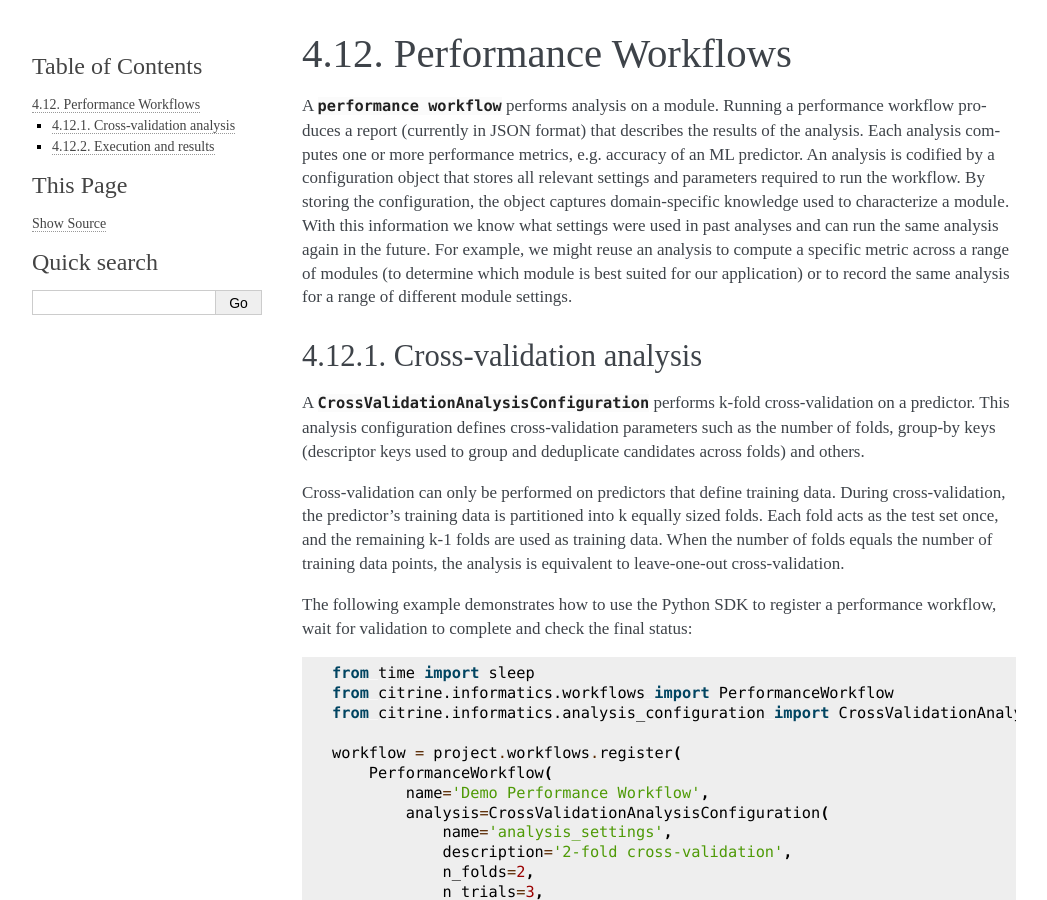
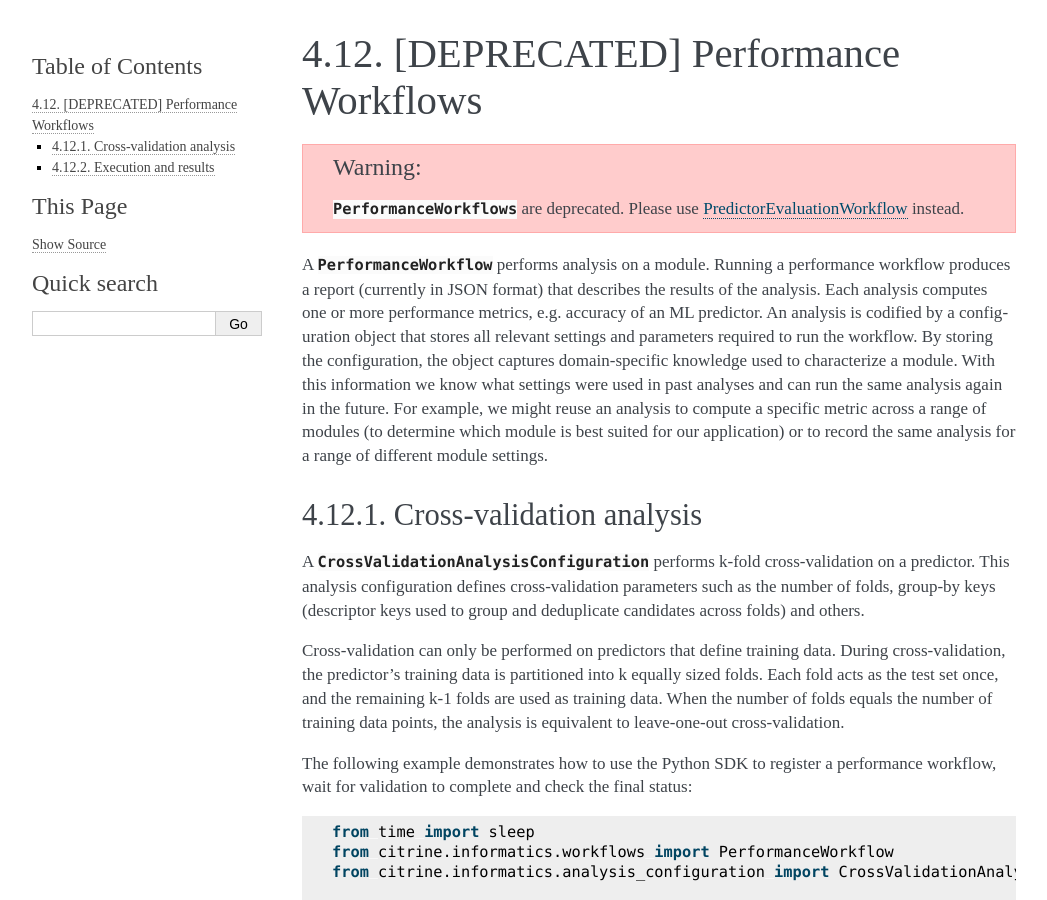
Before and after one commit to CitrineInformatics/citrine-python, a Sphinx documentation site: the page built from docs/source/workflows/performance_workflows.rst, in a window 1280 px wide and 900 px high. Shown: the whole window, without its empty margins (106-1153 px from the left). Built offline with Sphinx 7.4.7, drawn with Linux system fonts in a browser that asks for light colours.

Commit message:
Text revisions.

```diff
--- a/docs/source/workflows/performance_workflows.rst
+++ b/docs/source/workflows/performance_workflows.rst
@@ -1,7 +1,12 @@
-Performance Workflows
-=====================
+[DEPRECATED] Performance Workflows
+==================================
 
-A :class:`performance workflow <citrine.informatics.workflows.performance_workflow.PerformanceWorkflow>` performs analysis on a module.
+.. warning::
+
+    :class:`PerformanceWorkflows <citrine.informatics.workflows.performance_workflow.PerformanceWorkflow>` are deprecated.
+    Please use :doc:`PredictorEvaluationWorkflow <predictor_evaluation_workflows>` instead.
+
+A :class:`~citrine.informatics.workflows.performance_workflow.PerformanceWorkflow` performs analysis on a module.
 Running a performance workflow produces a report (currently in JSON format) that describes the results of the analysis.
 Each analysis computes one or more performance metrics, e.g. accuracy of an ML predictor.
 An analysis is codified by a configuration object that stores all relevant settings and parameters required to run the workflow.
--- a/docs/source/workflows/predictor_evaluation_workflows.rst
+++ b/docs/source/workflows/predictor_evaluation_workflows.rst
@@ -36,7 +36,8 @@ For numeric responses, the following metrics are available:
 
   - *Root-mean squared error* (:class:`~citrine.informatics.predictor_evaluation_metrics.RMSE`): square root of the average of the squared prediction error.
     RMSE is a useful and popular statistical metric for model quality.
-    RMSE is optimized by least-squares regression, and in that sense is the most "natural" measure for it; it has the same units as the predicted quantity and corresponds to the standard deviation of the variance not explained by the predictor.
+    RMSE is optimized by least-squares regression.
+    It has the same units as the predicted quantity and corresponds to the standard deviation of the residuals not explained by the predictor.
     Lower RMSE means the model is more accurate.
   - *Non-dimensional error* (:class:`~citrine.informatics.predictor_evaluation_metrics.NDME`): RMSE divided by the standard deviation of the observed values in the test set.
     (If training and test set are drawn from the same distribution, the standard deviation of the test set observed values is equivalent to the RMSE of a model that always predicts the mean of the observed values).
```
